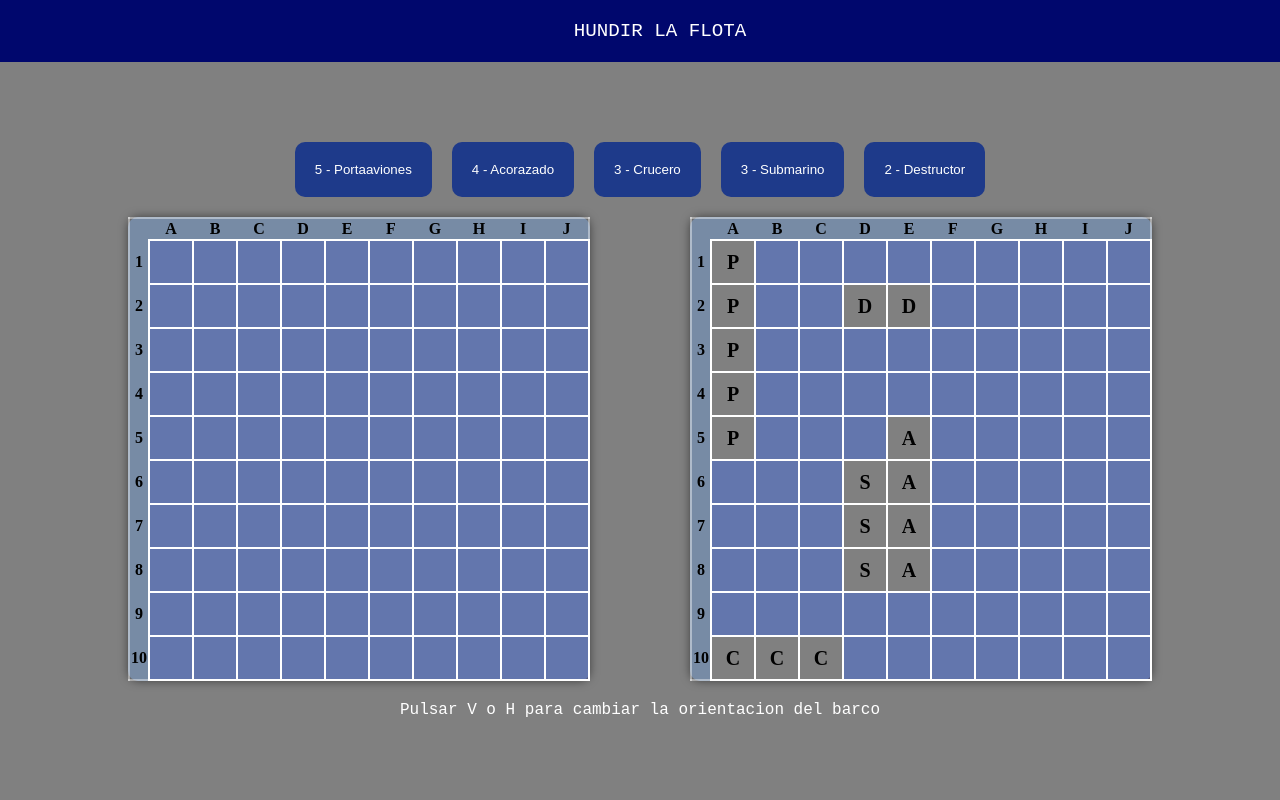
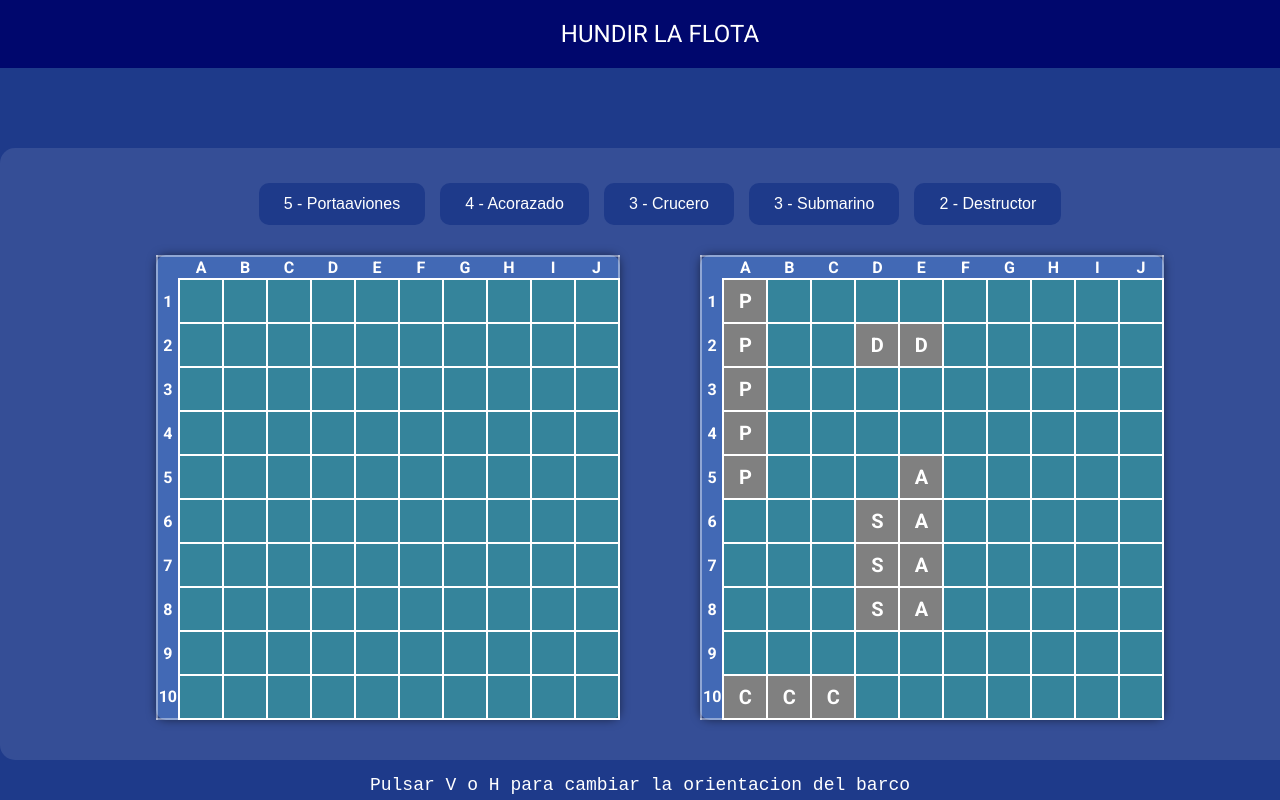
Before and after one commit to AsadSaidi/Pr02_HundirLaFlota, a plain HTML site: page index.html in a window 1280 px wide. Shown: the top 800 px of the page. Drawn offline with Linux system fonts and the light colour scheme.

Commit message:
11/04/25

```diff
--- a/script.js
+++ b/script.js
@@ -217,6 +217,34 @@ document.addEventListener("DOMContentLoaded", () => {
     colocarBarcosIA(listaBarcosIA, "ia");
 });
 
+// Mostrar los botones de los barcos
+function mostrarBarcos(listaBarcos) {
+    let barcosBotones = document.getElementById("barcos");
+    barcosBotones.innerHTML = "";
+
+    listaBarcos.forEach(barco => {
+        if (!barco.colocado) {
+            let btn = document.createElement("button");
+            btn.innerText = `${barco.tamanyo} - ${barco.nombre}`;
+
+            // Cuando se hace clic en un botón, se selecciona el barco
+            btn.addEventListener("click", () => {
+                // Quitar la clase active de cualquier otro botón
+                document.querySelectorAll("#barcos button").forEach(button => {
+                    button.classList.remove("active");  // Quita la clase 'active' de todos los botones
+                });
+
+                // Añadir la clase active al botón seleccionado
+                btn.classList.add("active");  // Añade la clase 'active' al botón clickeado
+                barcoSeleccionado = barco; // Guarda el barco seleccionado
+            });
+
+            barcosBotones.appendChild(btn);
+        }
+    });
+}
+
+
 //Para cambiar la orientación del barco con teclas
 document.addEventListener("keydown", (event) => {
     let instruccion = document.getElementById("instrucciones")
--- a/style.css
+++ b/style.css
@@ -1,3 +1,18 @@
+/* Estilos generales del body */
+body {
+    background-color: #2d3748;
+    background-size: cover;
+    background-position: center;
+    background-repeat: no-repeat;
+    height: 100vh;
+    margin: 0;
+    width: 100vw;
+    overflow-x: hidden;
+    font-family: 'Roboto', sans-serif;
+    color: #fff;
+}
+
+/* Contenedor principal */
 #contenedor {
     display: flex;
     justify-content: center;
@@ -6,14 +21,36 @@
     background-color: #1e3a8a;
 }
 
+/* Sección del juego */
+#juego {
+    background-color: #ffffff1a;
+    width: 100%;
+    padding: 20px;
+    justify-content: center;
+    align-items: center;
+    border-radius: 15px;
+}
+
+/* Tableros de juego */
+#tableros {
+    display: flex;
+    justify-content: center;
+    align-items: center;
+    gap: 80px;
+    width: 100%;
+    padding-top: 30px;
+}
+
+/* Estilo de las tablas */
 table {
     border-collapse: collapse;
-    background-color: #60a5fa4b;
+    background-color: rgba(96, 165, 250, 0.3);
     box-shadow: 0 0 10px rgba(0, 0, 0, 0.5);
     border: 2px solid #ffffff69;
     border-radius: 10px;
 }
 
+/* Celdas de las tablas */
 td {
     width: 40px;
     height: 40px;
@@ -21,99 +58,123 @@ td {
     text-align: center;
     font-size: 20px;
     font-weight: bold;
-    background-color: #000ed32a;
+    background-color: rgba(0, 237, 51, 0.2);
     border-radius: 3px;
+    transition: background-color 0.3s ease, transform 0.3s ease;
 }
 
 td:hover {
-    border-radius: 30px;
-    height: 5px;
-    width: 5px;
+    border-radius: 50%;
     background-image: url("mira.png");
     background-size: cover;
     background-position: center;
-
+    transform: scale(1.1);
 }
 
-#tableros{
+/* Estilos para los botones de barcos */
+#barcos {
+    display: flex;
+    justify-content: center;
+    flex-wrap: wrap;
+    gap: 15px;
+}
+
+#barcos button {
+    padding: 12px 25px;
+    border-radius: 10px;
+    border: none;
+    color: white;
+    background-color: #1e3a8a;
+    font-size: 16px;
+    cursor: pointer;
+    transition: transform 0.3s ease, box-shadow 0.3s ease;
+}
+
+button:hover {
+    transform: scale(1.1);
+    box-shadow: 0 4px 15px rgba(0, 0, 0, 0.3);
+}
+
+/* Cuando un barco está seleccionado, cambia el estilo del botón */
+button.active {
+    background-color: #4068d4; /* Color de fondo cuando está activo */
+    border: 2px solid #fff; /* Borde blanco cuando el botón está activo */
+    transform: scale(1.05); /* Efecto de escala más suave */
+}
+
+/* Desactiva la clase active cuando otro barco es seleccionado */
+button.active:hover {
+    box-shadow: none;
+}
+
+/* Instrucciones */
+#instrucciones, #instrucciones2 {
+    font-family: 'Courier New', monospace;
+    text-align: center;
+    font-size: 18px;
+    margin-top: 15px;
+}
+
+#instrucciones {
+    font-weight: bold;
+    font-size: 20px;
+}
+
+/* Barra de navegación */
+nav {
     display: flex;
     justify-content: center;
     align-items: center;
-    gap: 100px;
+    background-color: #00076d;
+    padding: 20px;
+    margin-bottom: 80px;
+    font-size: 1.5rem;
     width: 100%;
-    padding-top: 20px;
+    color: white;
 }
 
-nav{
-    display: flex;
-    justify-content: center;
-    font-family: 'Courier New', monospace;
-    color: rgb(255, 255, 255);
-    padding: 20px;
-    background: #00076d;
-    display: flex;
-    align-items: start;
-    margin-bottom: 80px;
-    font-size: larger;
-    width: 100%;
-}
-
-body {
-    background-color: grey;
-    background-size: cover;
-    background-position: center;
-    background-repeat: no-repeat;
-    height: 100vh;
-    margin: 0;
-    width: 100vw;
-    overflow-x: hidden;
-}
-
-#juegos{
+/* Aseguramos que todo esté centrado */
+#juegos {
     display: flex;
     flex-direction: column;
     justify-content: center;
     align-items: center;
 }
 
-#barcos{
-    justify-content: center;
+/* Ajustes de fondo */
+body, #contenedor {
+    background-color: #1e3a8a;
+    color: white;
+}
+
+@media (max-width: 768px) {
+    #tableros {
+        flex-direction: column;
+        gap: 20px;
+    }
+
+    #barcos {
+        flex-direction: column;
+        gap: 10px;
+    }
+
+    table {
+        width: 80%;
+    }
+
+    #barcos button {
+        font-size: 14px;
+    }
+}
+
+/* Sección de los tableros de los jugadores */
+#tableros {
     display: flex;
-    flex-direction: row;
     justify-content: center;
     align-items: center;
-    gap:20px;
+    gap: 80px;
+    width: 80%; /* Reduce el ancho a un 80% de la pantalla */
+    padding: 20px; /* Añade un poco de espacio dentro del contenedor */
+    margin: 0 auto; /* Centra el contenedor horizontalmente */
+    padding-top: 30px;
 }
-
-#barcos button{
-    padding: 20px;
-    border-radius: 10px;
-    border: none;
-    color: white;
-    background-color: #1e3a8a;
-    transition: transform 0.2s ease, box-shadow 0.2s ease;
-}
-
-button:hover{
-    transform: scale(1.1);
-    box-shadow: 0 4px 15px rgba(0, 0, 0, 0.3);
-}
-
-button.active {
-    background-color: #4068d4;
-}
-
-#instrucciones{
-    display: flex;
-    justify-content: center;
-    font-family: 'Courier New', monospace;
-    color: rgb(255, 255, 255);
-}
-
-#instrucciones2{
-    margin-top: 20px;
-    display: flex;
-    justify-content: center;
-    font-family: 'Courier New', monospace;
-    color: rgb(255, 255, 255);
-}
```
